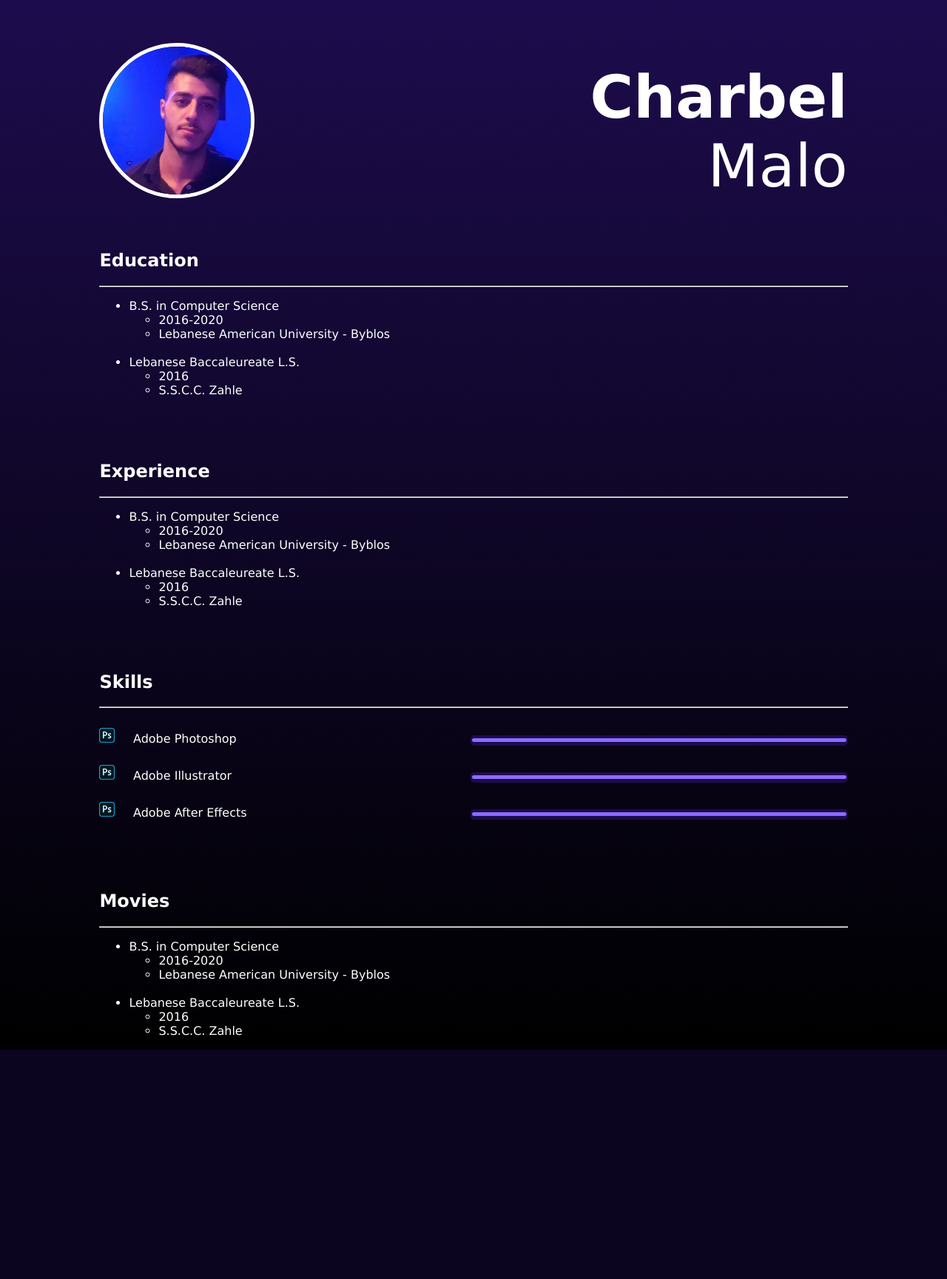
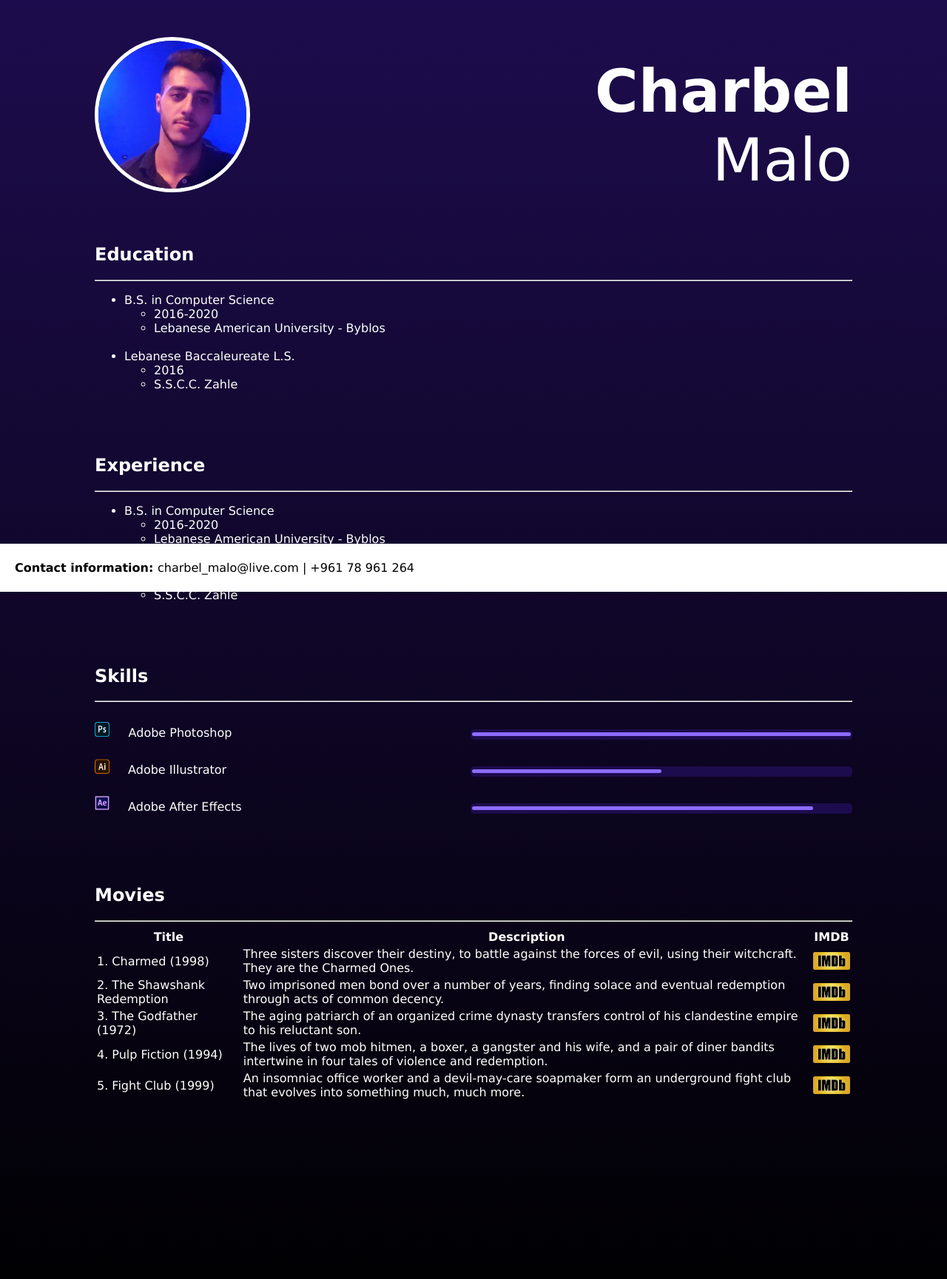
Before and after one commit to charbel-malo/CSC443-Lab, a PHP site: page / in a window 1280 px wide. Shown: the top 1729 px of the page at 74% size. Before the commit the page ends 1419 px from the top, so only its background shows below. Run offline with PHP 8.4, Linux system fonts and the light colour scheme.

Commit message:
Section 1

```diff
--- a/css/main.css
+++ b/css/main.css
@@ -2,6 +2,8 @@ body{
     background: linear-gradient(rgb(29, 12, 77),black);
     color: white;
     font-family: Verdana, Geneva, Tahoma, sans-serif;
+    margin:0;
+    padding:0;
 }
 .section{
     width: 80%;
@@ -53,3 +55,23 @@ body{
     border-radius: 5px;
     margin-top:2px;
 }
+.movies{
+    margin-bottom:300px;
+}
+.movies img{
+    width: 50px;
+}
+.footer{
+    position:fixed;
+    height:25px;
+    width:100%;
+    background-color:white;
+    bottom:0;
+    z-index:999;
+    padding:20px;
+    color: black;
+}
+.footer span{
+    line-height: 25px;
+
+}
--- a/index.html
+++ b/index.html
@@ -1,5 +1,8 @@
 <head>
     <link rel="stylesheet" href="css/main.css">
+    <link rel="shortcut icon" href="img/favicon.png" />
+    <title>Charbel Malo - CV &amp; Portfolio</title>
+
 </head>
 
 <body>
@@ -55,14 +58,14 @@
                 <div class="skill-fill" style="width:100%"></div>
             </div>
     </div>
-    <div class="skill-item"><img src="img/psd.png"> <span>Adobe Illustrator</span>
+    <div class="skill-item"><img src="img/ai.png"> <span>Adobe Illustrator</span>
         <div class="skill-meter">
-            <div class="skill-fill" style="width:100%"></div>
+            <div class="skill-fill" style="width:50%"></div>
         </div>
 </div>
-<div class="skill-item"><img src="img/psd.png"> <span>Adobe After Effects</span>
+<div class="skill-item"><img src="img/ae.png"> <span>Adobe After Effects</span>
     <div class="skill-meter">
-        <div class="skill-fill" style="width:100%"></div>
+        <div class="skill-fill" style="width:90%"></div>
     </div>
 </div>
     </div>
@@ -70,20 +73,55 @@
 
     <div class="section movies">
         <h2>Movies</h2><hr>
-        <ul>
-            <li>B.S. in Computer Science
-              <ul>
-                <li>2016-2020</li>
-                <li>Lebanese American University - Byblos</li>
-              </ul>
-            </li>
-            <br>
-            <li>Lebanese Baccaleureate L.S.
-              <ul>
-                <li>2016</li>
-                <li>S.S.C.C. Zahle</li>
-              </ul>
-            </li>
-          </ul>
+        <table style="width:100%">
+            <tr>
+              <th>Title</th>
+              <th>Description</th>
+              <th>IMDB</th>
+            </tr>
+            <tr>
+              <td>1. Charmed (1998)</td>
+              <td>Three sisters discover their destiny, to battle against the forces of evil, using their witchcraft. They are the Charmed Ones.</td>
+              <td>
+                  <a href="https://www.imdb.com/title/tt0158552/?ref_=fn_al_tt_1"><img src="img/imdb.png"></a>
+            </td>
+            </tr>
+
+            <tr>
+                <td>2. The Shawshank Redemption</td>
+                <td>Two imprisoned men bond over a number of years, finding solace and eventual redemption through acts of common decency.</td>
+                <td>
+                    <a href="https://www.imdb.com/title/tt0111161/?pf_rd_m=A2FGELUUNOQJNL&pf_rd_p=e31d89dd-322d-4646-8962-327b42fe94b1&pf_rd_r=0PW94CQX33VAY887PR7V&pf_rd_s=center-1&pf_rd_t=15506&pf_rd_i=top&ref_=chttp_tt_1"><img src="img/imdb.png"></a>
+              </td>
+              </tr>
+
+              <tr>
+                <td>3. The Godfather (1972)</td>
+                <td>The aging patriarch of an organized crime dynasty transfers control of his clandestine empire to his reluctant son.</td>
+                <td>
+                    <a href="https://www.imdb.com/title/tt0068646/?pf_rd_m=A2FGELUUNOQJNL&pf_rd_p=e31d89dd-322d-4646-8962-327b42fe94b1&pf_rd_r=0PW94CQX33VAY887PR7V&pf_rd_s=center-1&pf_rd_t=15506&pf_rd_i=top&ref_=chttp_tt_2"><img src="img/imdb.png"></a>
+              </td>
+              </tr>
+
+              <tr>
+                <td>4. Pulp Fiction (1994)</td>
+                <td>The lives of two mob hitmen, a boxer, a gangster and his wife, and a pair of diner bandits intertwine in four tales of violence and redemption.</td>
+                <td>
+                    <a href="https://www.imdb.com/title/tt0110912/?pf_rd_m=A2FGELUUNOQJNL&pf_rd_p=e31d89dd-322d-4646-8962-327b42fe94b1&pf_rd_r=0PW94CQX33VAY887PR7V&pf_rd_s=center-1&pf_rd_t=15506&pf_rd_i=top&ref_=chttp_tt_8"><img src="img/imdb.png"></a>
+              </td>
+              </tr>
+
+              <tr>
+                <td>5. Fight Club (1999)</td>
+                <td>An insomniac office worker and a devil-may-care soapmaker form an underground fight club that evolves into something much, much more.</td>
+                <td>
+                    <a href="https://www.imdb.com/title/tt0137523/?pf_rd_m=A2FGELUUNOQJNL&pf_rd_p=e31d89dd-322d-4646-8962-327b42fe94b1&pf_rd_r=0PW94CQX33VAY887PR7V&pf_rd_s=center-1&pf_rd_t=15506&pf_rd_i=top&ref_=chttp_tt_11"><img src="img/imdb.png"></a>
+              </td>
+              </tr>
+
+          </table>
+    </div>
+    <div class=" footer">
+        <span><strong>Contact information: </strong></span><span> charbel_malo@live.com | +961 78 961 264</span>
     </div>
 </body>
```
Also changed, not shown: img/ae.png (added), img/ai.png (added), img/favicon.png (added), img/imdb.png (added).
